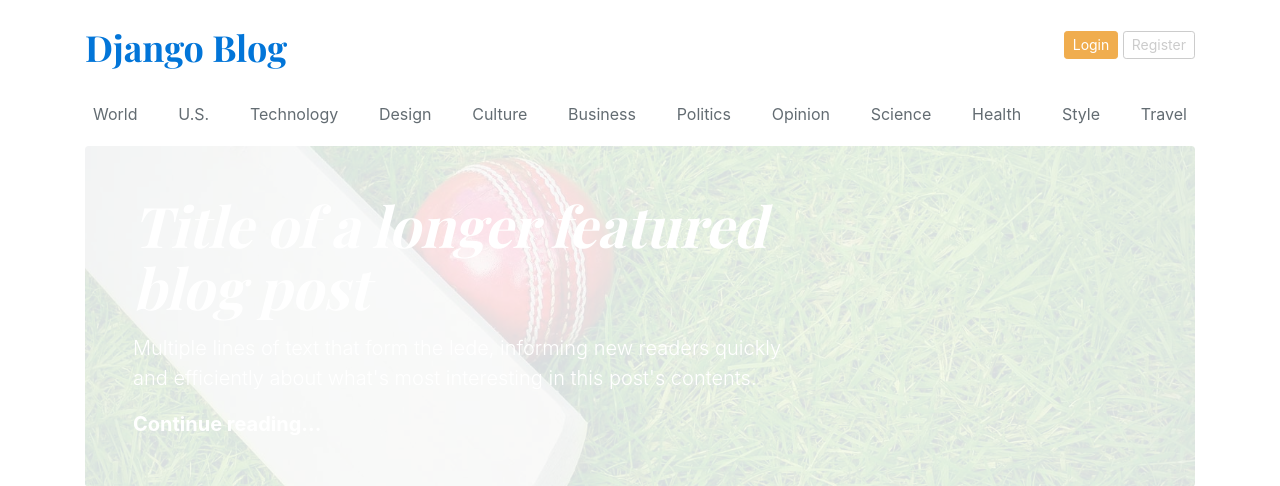
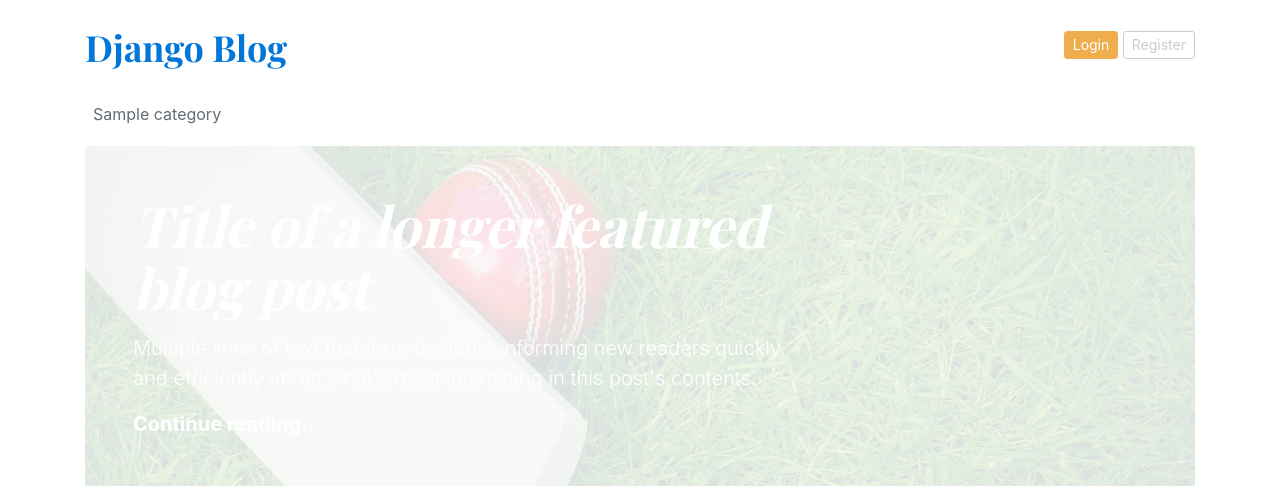
Before and after one commit to congsanhle99/django-blog, a Django app: page / in a window 1280 px wide. Shown: the top 486 px of the page. Run offline with Django 4.2, Linux system fonts and the light colour scheme; tables that the repository leaves empty hold one stand-in row (values such as "Sample post").

Commit message:
[1308-11] display category

```diff
--- a/blog_main/views.py
+++ b/blog_main/views.py
@@ -1,6 +1,9 @@
 from django.shortcuts import render
+
+from blogs.models import Category
 
 
 def home(request):
-    context = {}
+    categories = Category.objects.all()
+    context = {"categories": categories}
     return render(request, "home.html", context)
--- a/templates/home.html
+++ b/templates/home.html
@@ -27,18 +27,9 @@
 
       <div class="nav-scroller py-1 mb-2">
         <nav class="nav d-flex justify-content-between">
-          <a class="p-2 text-muted" href="#">World</a>
-          <a class="p-2 text-muted" href="#">U.S.</a>
-          <a class="p-2 text-muted" href="#">Technology</a>
-          <a class="p-2 text-muted" href="#">Design</a>
-          <a class="p-2 text-muted" href="#">Culture</a>
-          <a class="p-2 text-muted" href="#">Business</a>
-          <a class="p-2 text-muted" href="#">Politics</a>
-          <a class="p-2 text-muted" href="#">Opinion</a>
-          <a class="p-2 text-muted" href="#">Science</a>
-          <a class="p-2 text-muted" href="#">Health</a>
-          <a class="p-2 text-muted" href="#">Style</a>
-          <a class="p-2 text-muted" href="#">Travel</a>
+          {% for category in categories %}
+            <a class="p-2 text-muted" href="#">{{ category.category_name }}</a>
+          {% endfor %}
         </nav>
       </div>
 
```
